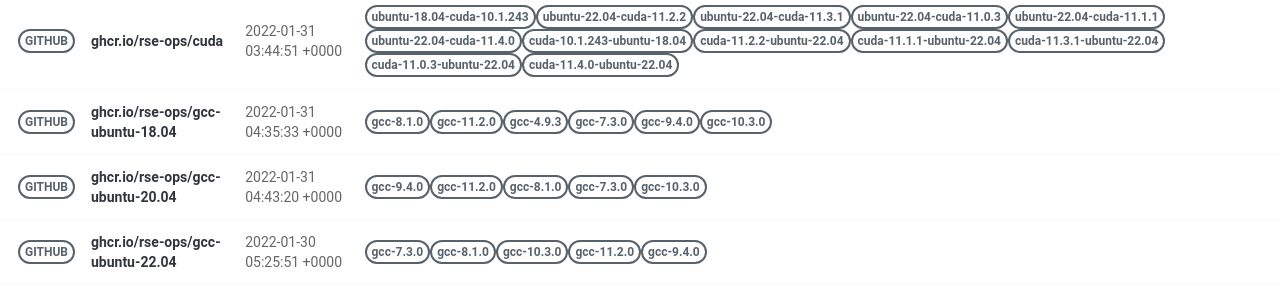
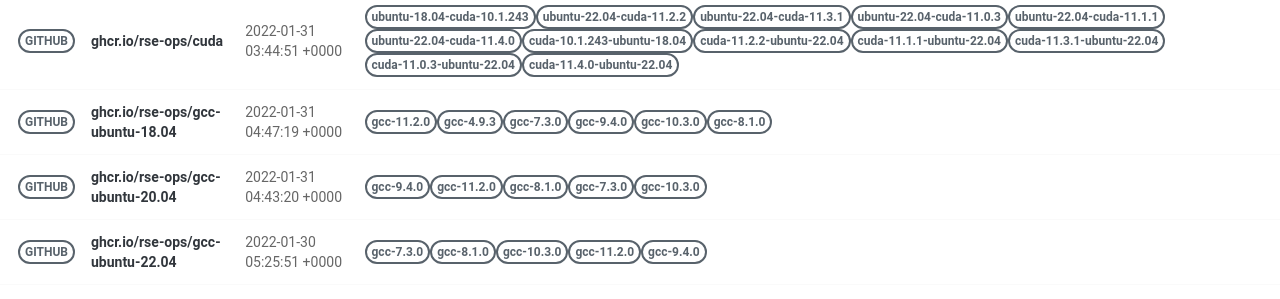
Before and after one commit to rse-ops/docker-images, a Jekyll site: the page built from pages/index.md, in a window 1280 px wide. Shown: the part 502-801 px from the top of the page. Built offline with Jekyll 4.4.1, drawn with Linux system fonts in a browser that asks for light colours; nearby versions of some CDN libraries.

Commit message:
Automated push to update library 2022-01-31

```diff
--- a/_library/ghcr.io-rse-ops-gcc-ubuntu-18.04.md
+++ b/_library/ghcr.io-rse-ops-gcc-ubuntu-18.04.md
@@ -1,14 +1,11 @@
 ---
 layout: container
 name: ghcr.io/rse-ops/gcc-ubuntu-18.04
-updated_at: 2022-01-31 04:35:33.081561
+updated_at: 2022-01-31 04:47:19.604574
 
 
 container_url: https://github.com/orgs/rse-ops/packages/container/package/gcc-ubuntu-18.04
 versions:
- - tag: gcc-8.1.0
-   dockerfile: https://github.com/rse-ops/docker-images/blob/main/ubuntu/gcc/Dockerfile
-   manifest: https://crane.ggcr.dev/manifest/ghcr.io/rse-ops/gcc-ubuntu-18.04:gcc-8.1.0
  - tag: gcc-11.2.0
    dockerfile: https://github.com/rse-ops/docker-images/blob/main/ubuntu/gcc/Dockerfile
    manifest: https://crane.ggcr.dev/manifest/ghcr.io/rse-ops/gcc-ubuntu-18.04:gcc-11.2.0
```
Also changed, not shown: other parts of _library/ghcr.io-rse-ops-gcc-ubuntu-18.04.md (+3 -0 lines).
